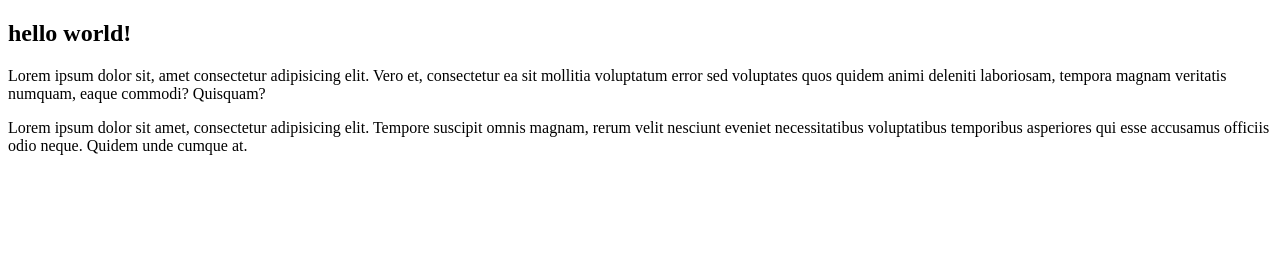
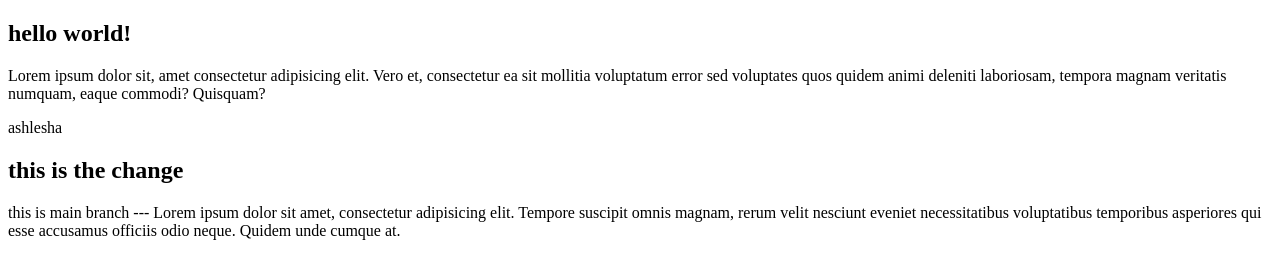
Before and after one commit to Ashlesha261201/New_file, a plain HTML site: page Demo repo/index.html in a window 1280 px wide. Drawn offline with Linux system fonts and the light colour scheme.

Commit message:
main branch

```diff
--- a/Demo repo/index.html
+++ b/Demo repo/index.html
@@ -12,7 +12,12 @@
     <p>Lorem ipsum dolor sit, amet consectetur adipisicing elit. Vero et, consectetur ea sit mollitia voluptatum error
         sed voluptates quos quidem animi deleniti laboriosam, tempora magnam veritatis numquam, eaque commodi? Quisquam?
     </p>
-    <p>Lorem ipsum dolor sit amet, consectetur adipisicing elit. Tempore suscipit omnis magnam, rerum velit nesciunt eveniet necessitatibus voluptatibus temporibus asperiores qui esse accusamus officiis odio neque. Quidem unde cumque at.</p>
+    <header>ashlesha
+
+    </header>
+    <h2>this is the change</h2>
+    <p> this is main branch --- Lorem ipsum dolor sit amet, consectetur adipisicing elit. Tempore suscipit omnis magnam, rerum velit nesciunt eveniet necessitatibus voluptatibus temporibus asperiores qui esse accusamus officiis odio neque. Quidem unde cumque at.</p>
 </body>
 
+
 </html>
```
